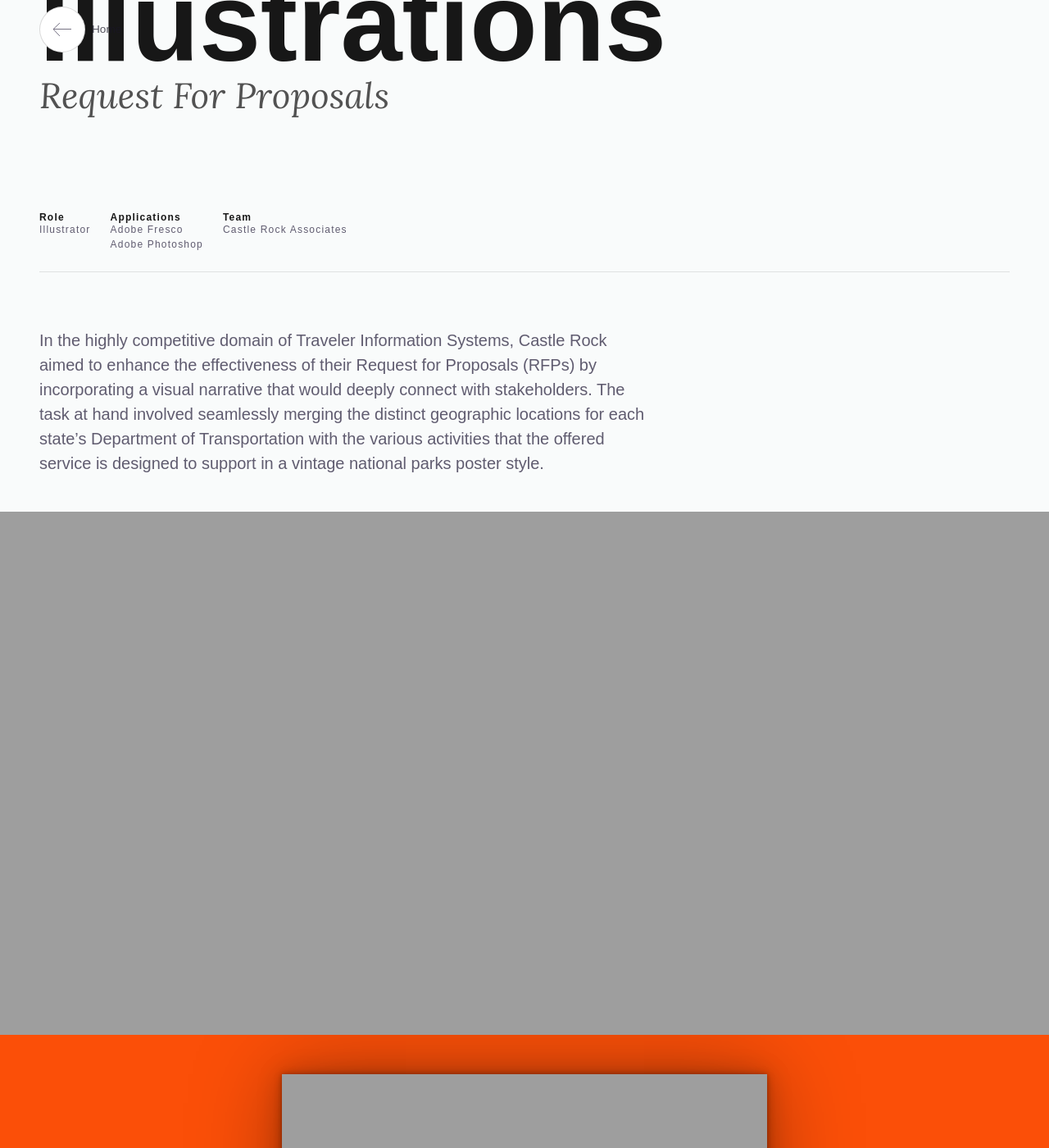
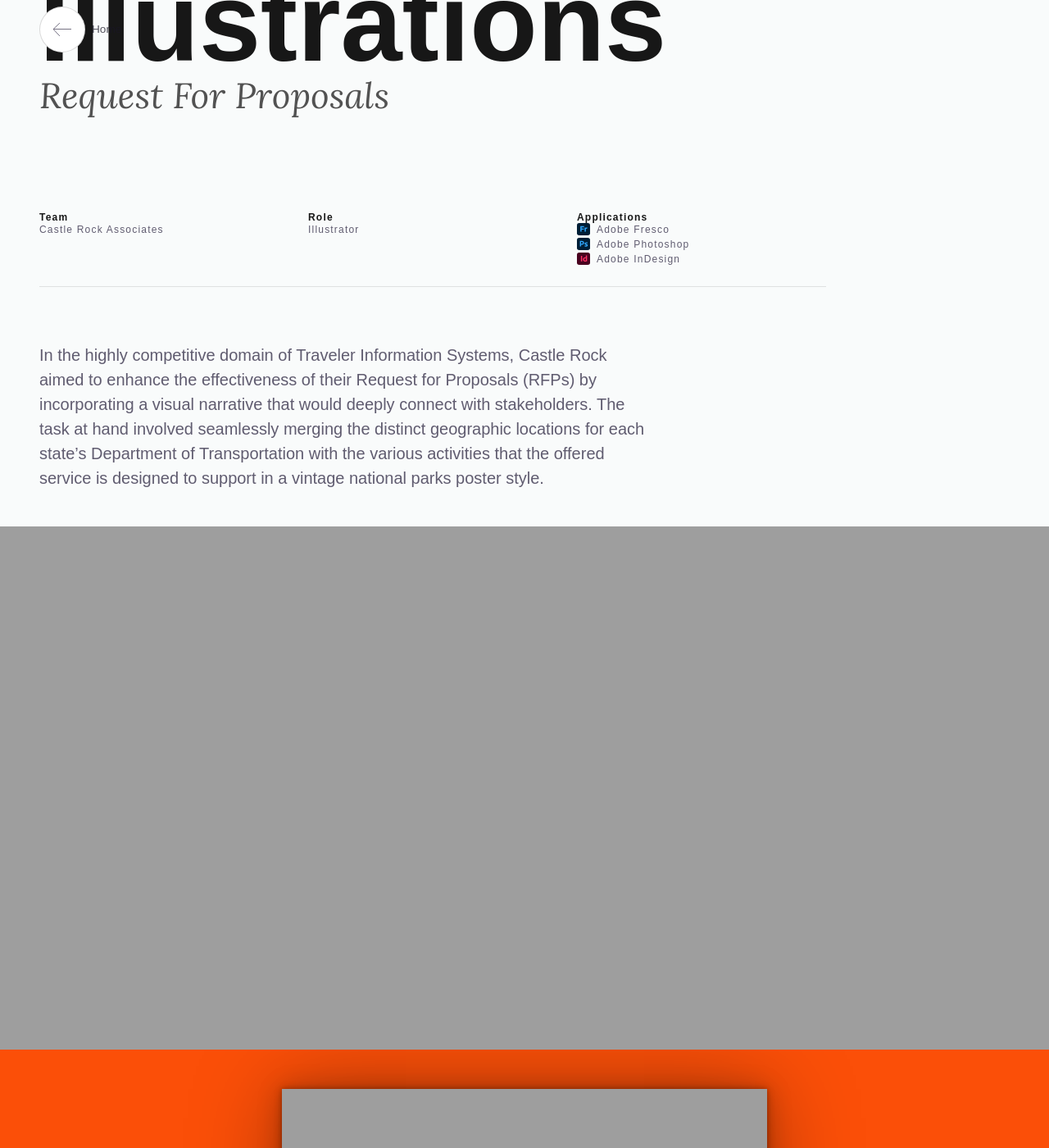
Before and after one commit to JonBrim/JonBrim.github.io, a Jekyll site: the page built from _posts/2024-01-01-rfp-covers.markdown, in a window 1280 px wide and 1400 px high, scrolled down 311 px. Shown: the whole window at 82% size. Built offline with Jekyll 4.4.1, drawn with Linux system fonts in a browser that asks for light colours.

Commit message:
Added application icons

```diff
--- a/_includes/qualifications.html
+++ b/_includes/qualifications.html
@@ -1,5 +1,11 @@
 {% if page.role or page.team or page.clients or page.applications %}
     <ul class="post_qualifications">
+        {% if page.team %}
+        <li>
+            <h3>Team</h3>
+            {{ page.team | escape }}
+        </li>
+        {% endif %}
         {% if page.role %}
         <li>
             <h3>Role</h3>
@@ -15,15 +21,17 @@
             <h3>Applications</h3>
             <ul>
             {% for application in page.applications %}
-            <li>{{ application | escape }}</li>
+            <li>
+                {% if application == "Adobe Fresco" %}<img src="/assets/images/applications/adobe-fresco.svg" />{% endif %}
+                {% if application == "Adobe Illustrator" %}<img src="/assets/images/applications/adobe-illustrator.svg" />{% endif %}
+                {% if application == "Adobe InDesign" %}<img src="/assets/images/applications/adobe-indesign.svg" />{% endif %}
+                {% if application == "Adobe Photoshop" %}<img src="/assets/images/applications/adobe-photoshop.svg" />{% endif %}
+                {% if application == "Adobe XD" %}<img src="/assets/images/applications/adobe-xd.svg" />{% endif %}
+                {% if application == "Figma" %}<img src="/assets/images/applications/figma-icon.svg" />{% endif %}
+                {% if application == "Visual Studio Code" %}<img src="/assets/images/applications/vscode.svg" />{% endif %}
+                {{ application | escape }}</li>
             {% endfor %}
             </ul>
-        </li>
-        {% endif %}
-        {% if page.team %}
-        <li>
-            <h3>Team</h3>
-            {{ page.team | escape }}
         </li>
         {% endif %}
         {% if page.clients %}
--- a/_posts/2024-01-01-oneweb.markdown
+++ b/_posts/2024-01-01-oneweb.markdown
@@ -8,7 +8,7 @@ thumbnail: "/assets/images/Oneweb-Responsive-suite@2x.jpg"
 thumbnail_background-color: "#f47f1a"
 role: [ UI/UX Designer ]
 team: "Castle Rock Associates"
-applications: [ Adobe XD, Figma, Adobe Photoshop, Adobe Illustrator ]
+applications: [ Adobe XD, Adobe Photoshop, Adobe Illustrator, Figma ]
 ---
 I had the opportunity at Castle Rock to work on various Department of Transportation-related products. It was a pleasure to redesign a Traveler Information System known internally as OneWeb.
 
--- a/_posts/2024-01-01-rfp-covers.markdown
+++ b/_posts/2024-01-01-rfp-covers.markdown
@@ -8,7 +8,7 @@ thumbnail: "/assets/images/Dallas-Fortworth-Book@2x.jpg"
 thumbnail_background-color: "#483550"
 role: [ Illustrator ]
 team: "Castle Rock Associates"
-applications: [ Adobe Fresco, Adobe Photoshop ]
+applications: [ Adobe Fresco, Adobe Photoshop, Adobe InDesign ]
 ---
 In the highly competitive domain of Traveler Information Systems, Castle Rock aimed to enhance the effectiveness of their Request for Proposals (RFPs) by incorporating a visual narrative that would deeply connect with stakeholders. The task at hand involved seamlessly merging the distinct geographic locations for each state's Department of Transportation with the various activities that the offered service is designed to support in a vintage national parks poster style.
 {% include img.html
--- a/_sass/layouts/_posts.scss
+++ b/_sass/layouts/_posts.scss
@@ -43,15 +43,22 @@ $post_sub-title_line-height:  var( --sub-title_line-height ) !default;
     font-weight: 400;
     color: var(--color);
     margin-bottom: 1.5rem;
+    max-width: 960px;
     @media( min-width: #{ map-get( $breakpoints, "large" ) } )  {
       margin: 3rem;
       padding: 1.5rem 0;
-      margin-bottom: 3rem;
     }
     & h3 {
       color: var( --header_font-color );
       font-size: .75rem;
       font-weight: 600;
+    }
+    & li {
+      display: flex;
+    }
+    & > li {
+      flex: 1 1 25%;
+      flex-direction: column;
     }
     & ul {
       list-style: none;
@@ -63,6 +70,14 @@ $post_sub-title_line-height:  var( --sub-title_line-height ) !default;
         }
         gap: 1rem;
       }
+      li {
+        gap: .5rem;
+        align-items: center;
+      }
+    }
+    img {
+      max-height: 1rem;
+      max-width: 1rem;
     }
   }
   &_content {
```
Also changed, not shown: assets/images/applications/adobe-fresco.svg (added), assets/images/applications/adobe-illustrator.svg (added), assets/images/applications/adobe-indesign.svg (added), assets/images/applications/adobe-photoshop.svg (added), assets/images/applications/adobe-xd.svg (added), assets/images/applications/figma-icon.svg (added), assets/images/applications/vscode.svg (added).
